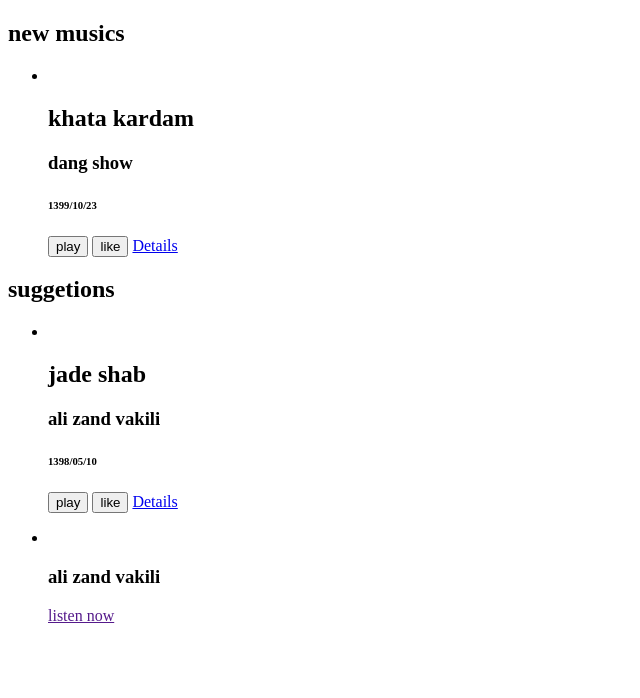
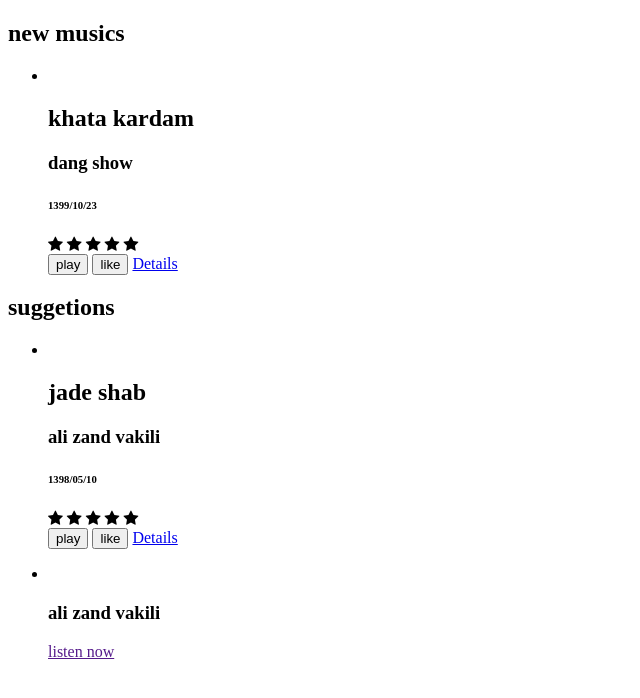
Before and after one commit to Star-Academy/Summer1400-FE-Team1, a plain HTML site: page musicPage.html in a window 1280 px wide. Shown: the whole page, without its empty margins (0-640 px from the left). Drawn offline with Linux system fonts and the light colour scheme.

Commit message:
Add Rate

```diff
--- a/musicPage.html
+++ b/musicPage.html
@@ -4,6 +4,7 @@
     <meta charset="UTF-8">
     <meta http-equiv="X-UA-Compatible" content="IE=edge">
     <meta name="viewport" content="width=device-width, initial-scale=1.0">
+    <link rel="stylesheet" href="https://cdnjs.cloudflare.com/ajax/libs/font-awesome/4.7.0/css/font-awesome.min.css">
     <title>Document</title>
 </head>
 <body>
@@ -19,6 +20,13 @@
                         <h2 class="music-name">khata kardam</h2>
                         <h3 class="singer-name">dang show</h3>
                         <h6 class="relase-date">1399/10/23</h6>
+                        <div class="Rate">
+                            <span class="fa fa-star checked"></span>
+                            <span class="fa fa-star checked"></span>
+                            <span class="fa fa-star checked"></span>
+                            <span class="fa fa-star"></span>
+                            <span class="fa fa-star"></span>
+                        </div>
                         <input type="button" value="play">
                         <input type="button" value="like">
                         <a href="#" class="music-info">Details</a>
@@ -37,6 +45,13 @@
                             <h2 class="music-name">jade shab</h2>
                             <h3 class="singer-name">ali zand vakili</h3>
                             <h6 class="relase-date">1398/05/10</h6>
+                            <div class="Rate">
+                                <span class="fa fa-star checked"></span>
+                                <span class="fa fa-star checked"></span>
+                                <span class="fa fa-star checked"></span>
+                                <span class="fa fa-star"></span>
+                                <span class="fa fa-star"></span>
+                            </div>
                             <input type="button" value="play">
                             <input type="button" value="like">
                             <a href="#" class="music-info">Details</a>
```
Also changed, not shown: MusicInfo.html (+8 -0 lines).
